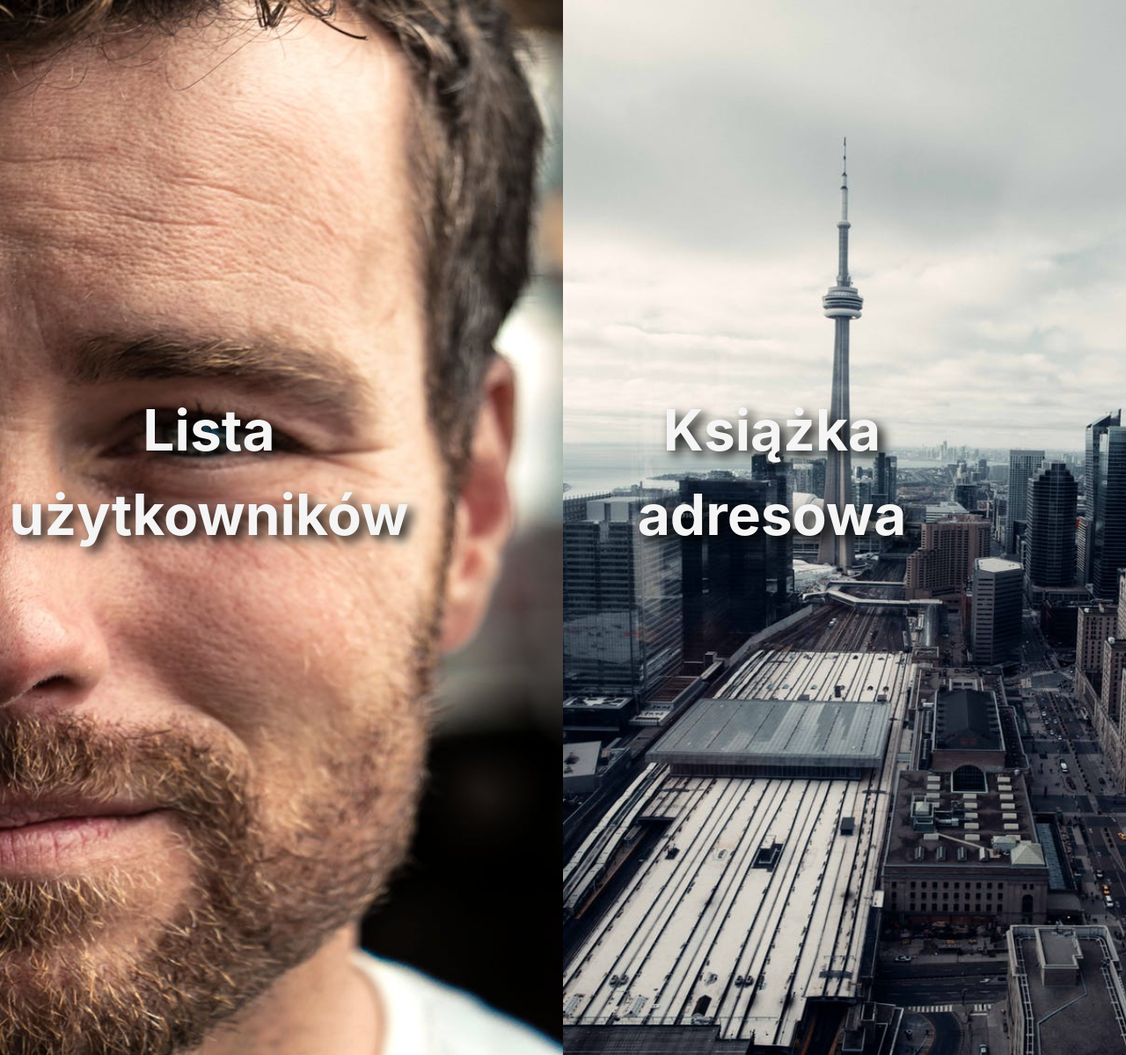
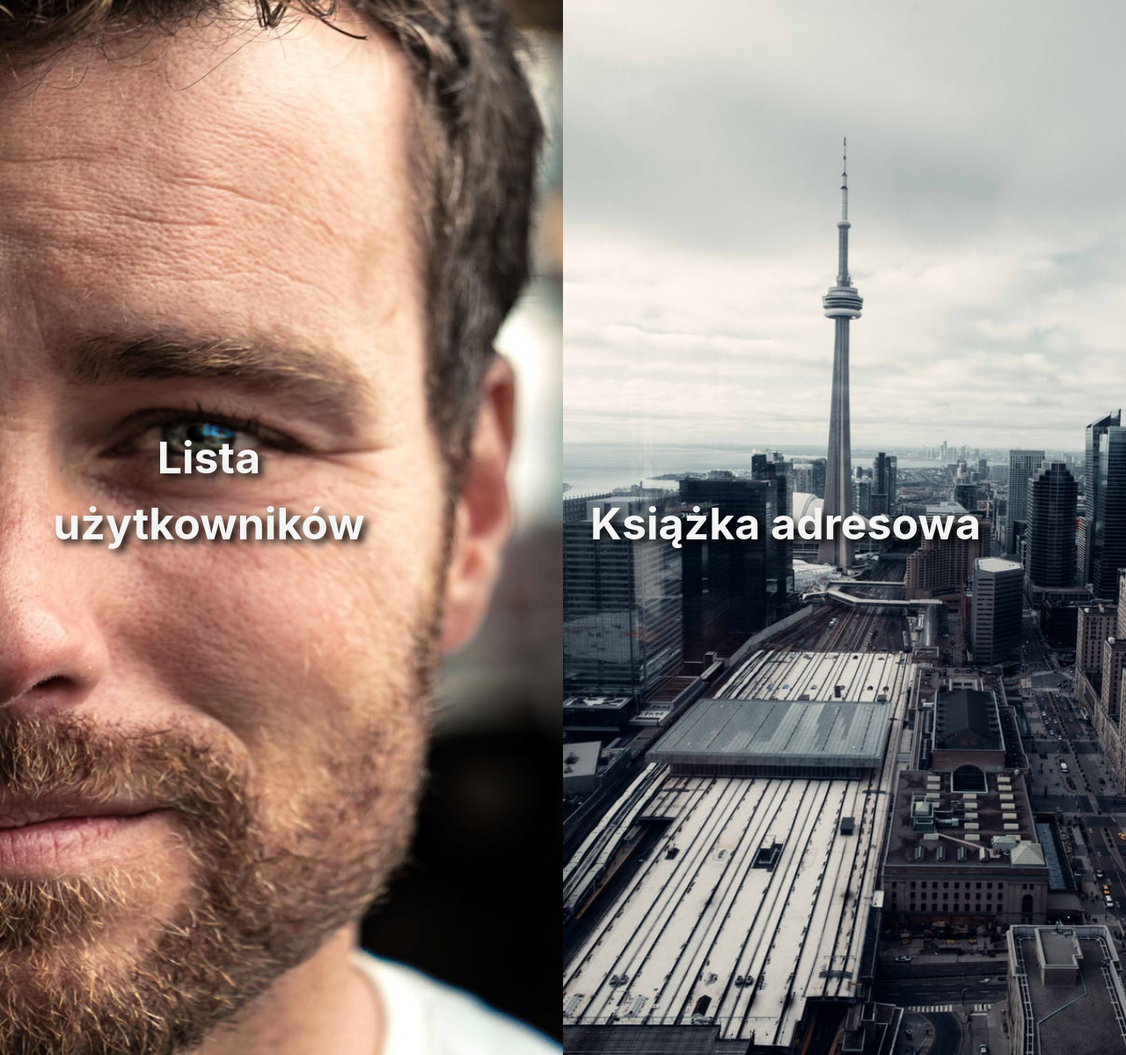
Before and after one commit to lockeeee/symfony-project, a Symfony app: template templates/user/home.html.twig in a window 1280 px wide; the page is wider, and only the part inside the window is pictured. Shown: the part 57-1256 px from the top of that part at 88% size. Run offline with Twig, Linux system fonts and the light colour scheme; the template is opened without the code that fills it, so the values that code supplies are empty; some libraries are stand-ins or nearby versions.

Commit message:
code fix

```diff
--- a/templates/user/home.html.twig
+++ b/templates/user/home.html.twig
@@ -7,9 +7,8 @@
         <div style="float: left; width: 50%; height: 100%; position: relative;">
             <a href="{{ path('list') }}"><img src="image1.jpeg" width="919px" height="1200px" />
                 <div style="position: absolute; bottom: 550px; right: 165px;">
-                    <center>
-                        <p class="font-weight-bolder" style="color: whitesmoke; font-size: 64px; text-shadow: black 0.1em 0.1em 0.2em;">Lista użytkowników</p>
-                    </center>
+                    <p class="font-weight-bolder" style="color: whitesmoke; font-size: 50px;
+                        text-shadow: black 0.1em 0.1em 0.2em; text-align: center;">Lista użytkowników</p>
                 </div>
             </a>
         </div>
@@ -17,9 +16,8 @@
             <a href="{{ path('address_list') }}" class="text-decoration-none">
                 <img src="image.jpeg" width="919px" height="1200px" />
                 <div style="position: absolute; bottom: 550px; right: 165px;">
-                    <center>
-                        <p class="font-weight-bolder" style="color: whitesmoke; font-size: 64px; text-shadow: black 0.1em 0.1em 0.2em;">Książka adresowa</p>
-                    </center>
+                    <p class="font-weight-bolder" style="color: whitesmoke; font-size: 50px;
+                       text-shadow: black 0.1em 0.1em 0.2em; text-align: center;">Książka adresowa</p>
                 </div>
             </a>
 
```
